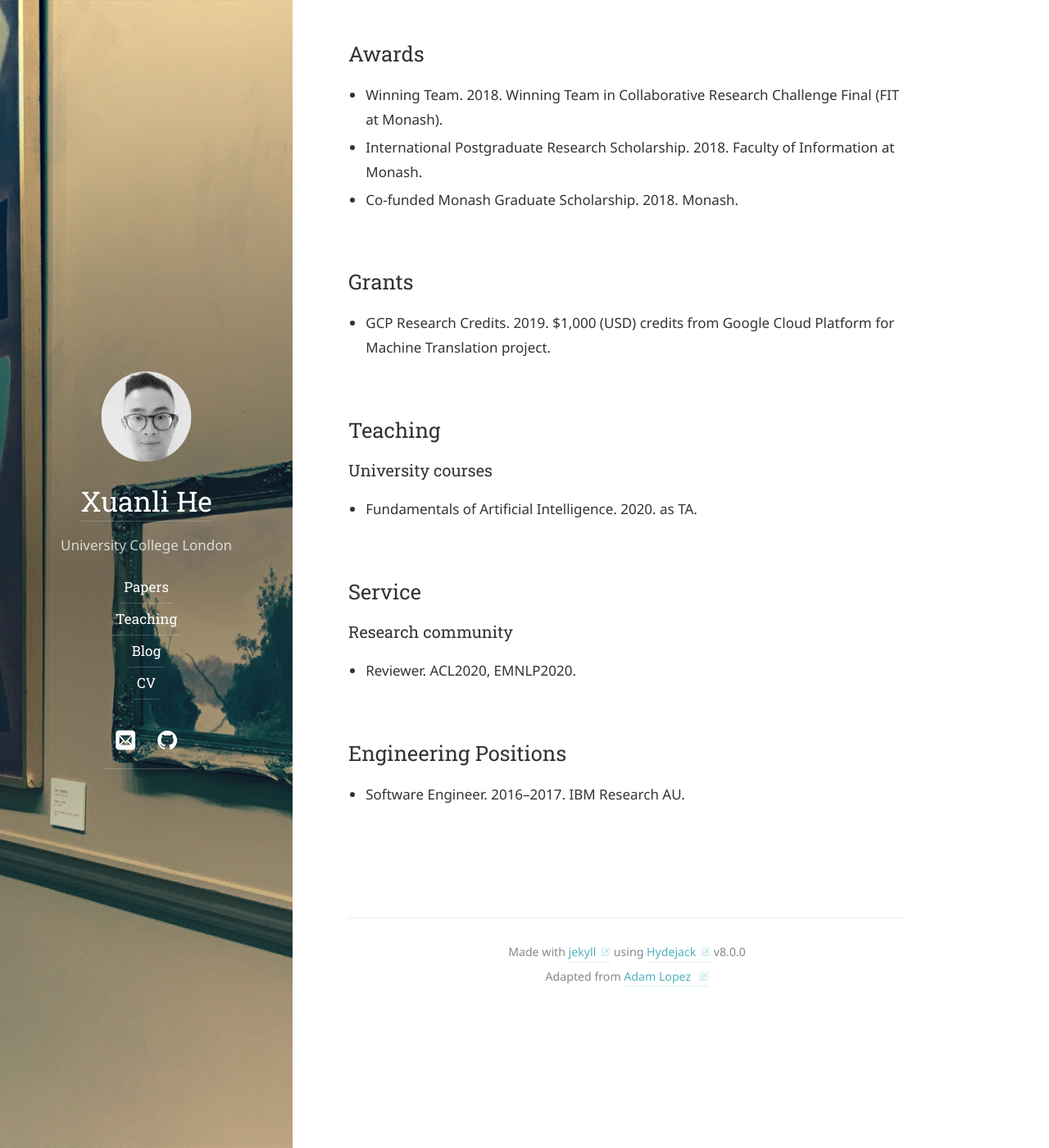
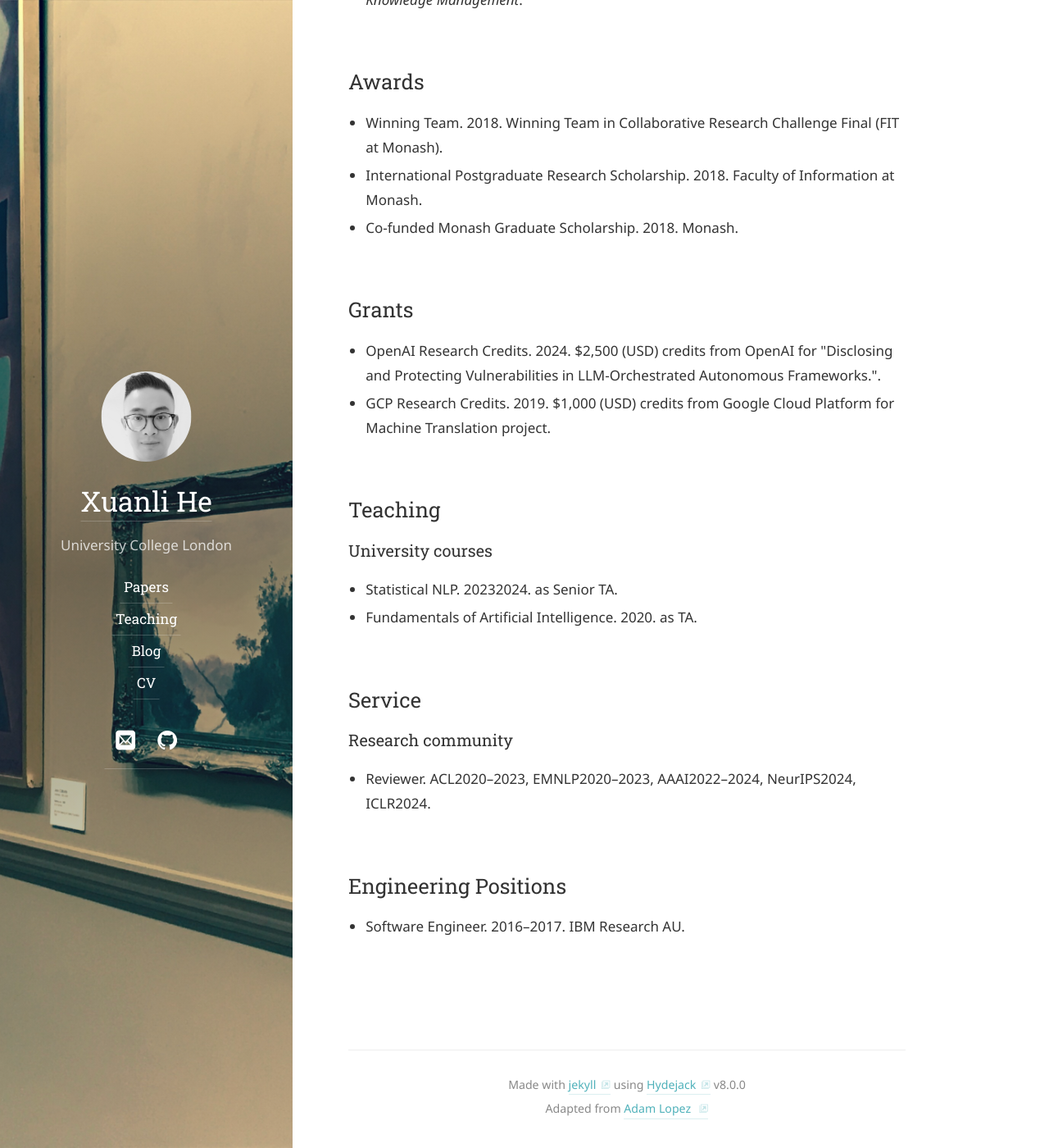
Before and after one commit to xlhex/xlhex.github.io, a Jekyll site: the page built from cv.md, in a window 1280 px wide and 1400 px high, scrolled down 3776 px. Shown: the whole window at 82% size. Built offline with Jekyll 4.4.1, drawn with Linux system fonts in a browser that asks for light colours; some web fonts are replaced; some of the changed text lies outside the part shown.

Commit message:
update cv

```diff
--- a/_data/cv.yml
+++ b/_data/cv.yml
@@ -3,15 +3,19 @@ before-pubs:
     heading: Appointments
     items:
       -
+        title: Research Associate
+        year: 2022 &ndash; present
+        detail: Monash University (FIT)
+      -
         title: Research Assistant
-        year: 2017
+        year: 2017 &ndash; 2018
         detail: Monash University (FIT)
   -
     heading: Education
     items:
       -
         title: Ph.D
-        year: 2018 &ndash; present
+        year: 2022
         detail: Monash University (FIT)
       -
         title: M.S
@@ -41,6 +45,10 @@ after-pubs:
     heading: Grants
     items:
       -
+        title: OpenAI Research Credits
+        year: 2024
+        detail: $2,500 (USD) credits from OpenAI for "Disclosing and Protecting Vulnerabilities in LLM-Orchestrated Autonomous Frameworks."
+      -
         title: GCP Research Credits
         year: 2019
         detail: $1,000 (USD) credits from Google Cloud Platform for Machine Translation project
@@ -50,6 +58,10 @@ after-pubs:
       -
         heading: University courses
         items:
+          -
+            title: "Statistical NLP"
+            year: 2023,2024
+            detail: as Senior TA
           -
             title: "Fundamentals of Artificial Intelligence"
             year: 2020
@@ -62,7 +74,7 @@ after-pubs:
         items:
           -
             title: Reviewer
-            detail: ACL2020, EMNLP2020
+            detail: ACL2020&ndash;2023, EMNLP2020&ndash;2023, AAAI2022&ndash;2024, NeurIPS2024, ICLR2024
   -
     heading: Engineering Positions
     items:
```
